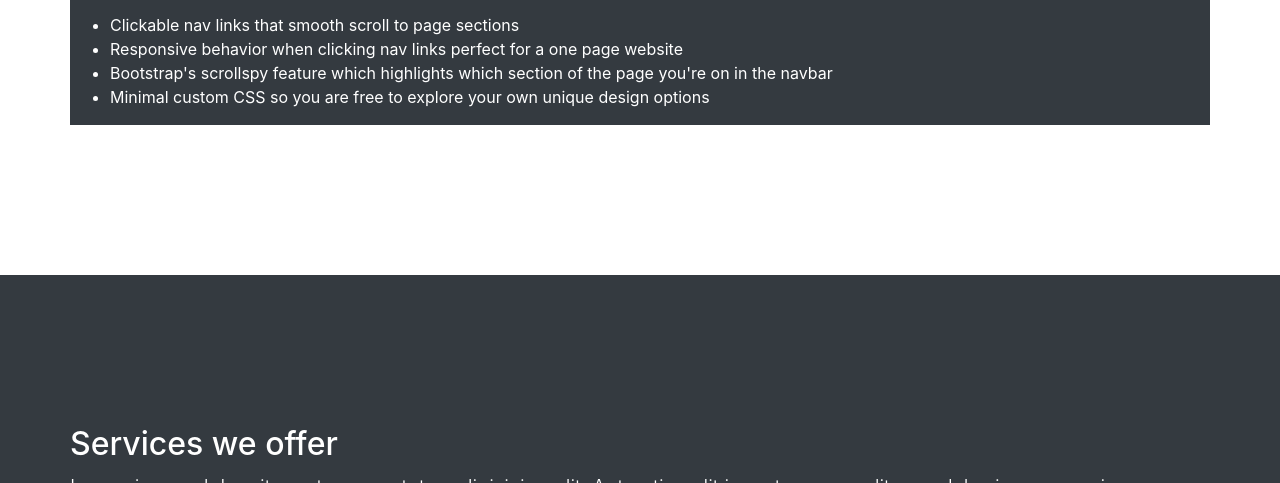
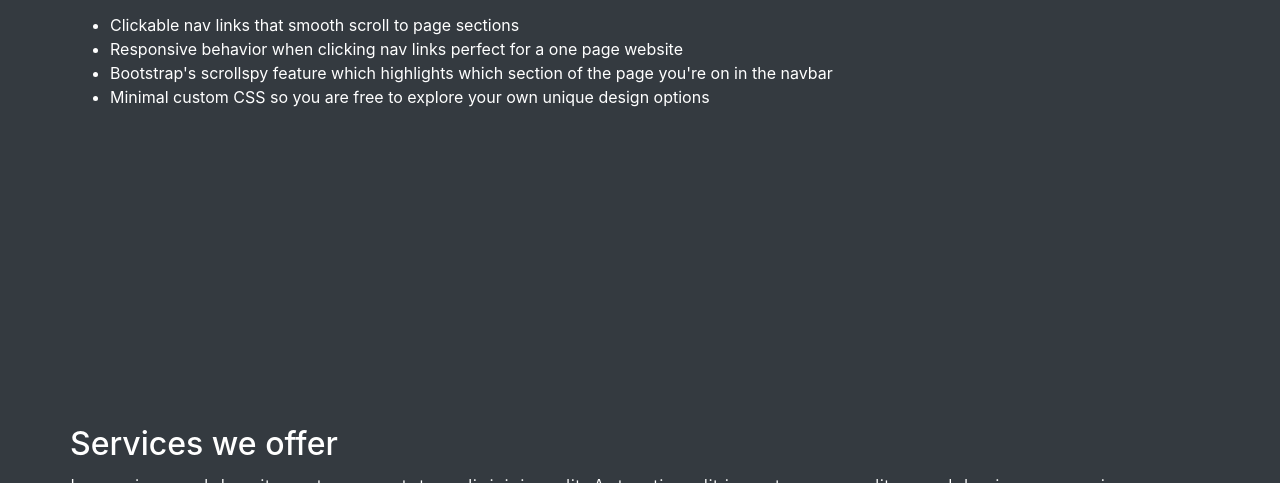
Before and after one commit to FulChr3356/github.io, a website with bundled scripts: page index.html in a window 1280 px wide. Shown: the part 617-1100 px from the top of the page. Built offline with nearby package versions, Linux system fonts and the light colour scheme.

```diff
--- a/index.html
+++ b/index.html
@@ -50,7 +50,7 @@
     </div>
   </header>
 
-  <section id="about">
+  <section id="about" class="bg-dark">
     <div class="container">
       <div class="row">
         <div class="bg-dark text-white">
```
